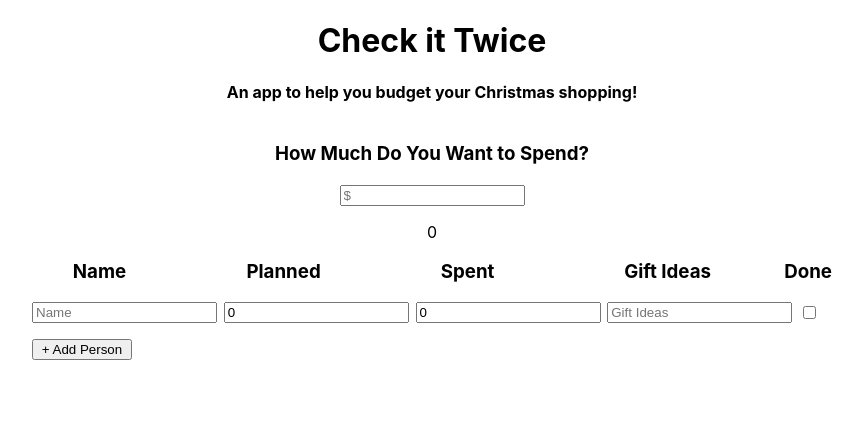
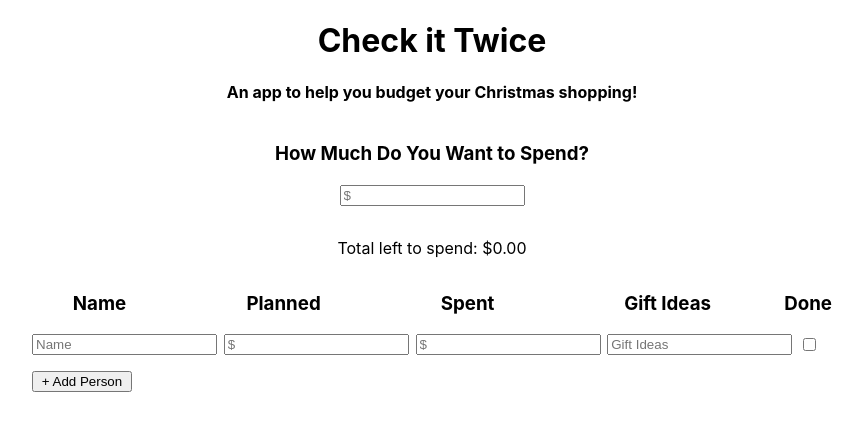
Before and after one commit to rbaumgardner93/christmas-list-app, a React (Create React App) app: page / in a window 1280 px wide. Shown: the top 430 px of the page, without its empty margins (208-1071 px from the left). Built offline with nearby package versions, Linux system fonts and the light colour scheme.

Commit message:
Add how much you have left to spend feature

```diff
--- a/src/AddListRow.js
+++ b/src/AddListRow.js
@@ -26,7 +26,7 @@
         placeholder="$"
         type="number"
         min="0"
-        value={item.planned}
+        value={!isNaN(item.planned.value) ? item.planed.value = 0 : item.planned.value}
         onChange={e => onChange(e, id)}
       />
       <input
@@ -34,7 +34,7 @@
         placeholder="$"
         type="number"
         min="0"
-        value={item.spent}
+        value={item.spent.value}
         onChange={e => onChange(e, id)}
       />
       <input
--- a/src/ListContainer.js
+++ b/src/ListContainer.js
@@ -38,7 +38,7 @@
     this.setState(prev => {
       return {
         ...prev,
-        totalSpend: parseInt(e.target.value, 10)
+        totalSpend: parseFloat(e.target.value).toFixed(2)
       };
     });
   };
@@ -46,7 +46,7 @@
   handleInputChange = (e, id) => {
     e.preventDefault();
     e.persist();
-    const updatedItem = { ...this.state.items[id], [e.target.name]: parseInt(e.target.value, 10) };
+    const updatedItem = { ...this.state.items[id], [e.target.name]: parseFloat(e.target.value).toFixed(2) };
     this.setState(prev => {
       return {
         ...prev,
@@ -74,11 +74,9 @@
 
   render() {
     const totalPlanned = Object.keys(this.state.items).reduce((prev, key) =>  {
-      console.log('NaN:',!isNaN(Math.abs(this.state.items[key].planned)))
-      console.log('key:',Math.abs(this.state.items[key].planned))
-      console.log('prev:', prev)
       return prev + Math.abs(this.state.items[key].planned);
     }, 0);
+
     const leftToSpend = this.state.totalSpend - totalPlanned;
     return (
       <ChristmasListContainer>
@@ -86,7 +84,7 @@
           item={this.state.totalSpend}
           onChange={this.handleTotalSpendChange}
         />
-        {leftToSpend}
+        <p>Total left to spend: ${parseFloat(leftToSpend).toFixed(2)}</p>
         <ListRowTitles />
         {Object.keys(this.state.items).map(id => {
           return (
--- a/src/TotalSpend.js
+++ b/src/TotalSpend.js
@@ -15,7 +15,7 @@
         placeholder="$"
         min="0"
         onChange={e => onChange(e)}
-        value={item.value}
+        value={!isNaN(item.value) ? '' : item.value}
       />
     </Spend>
   );
```
